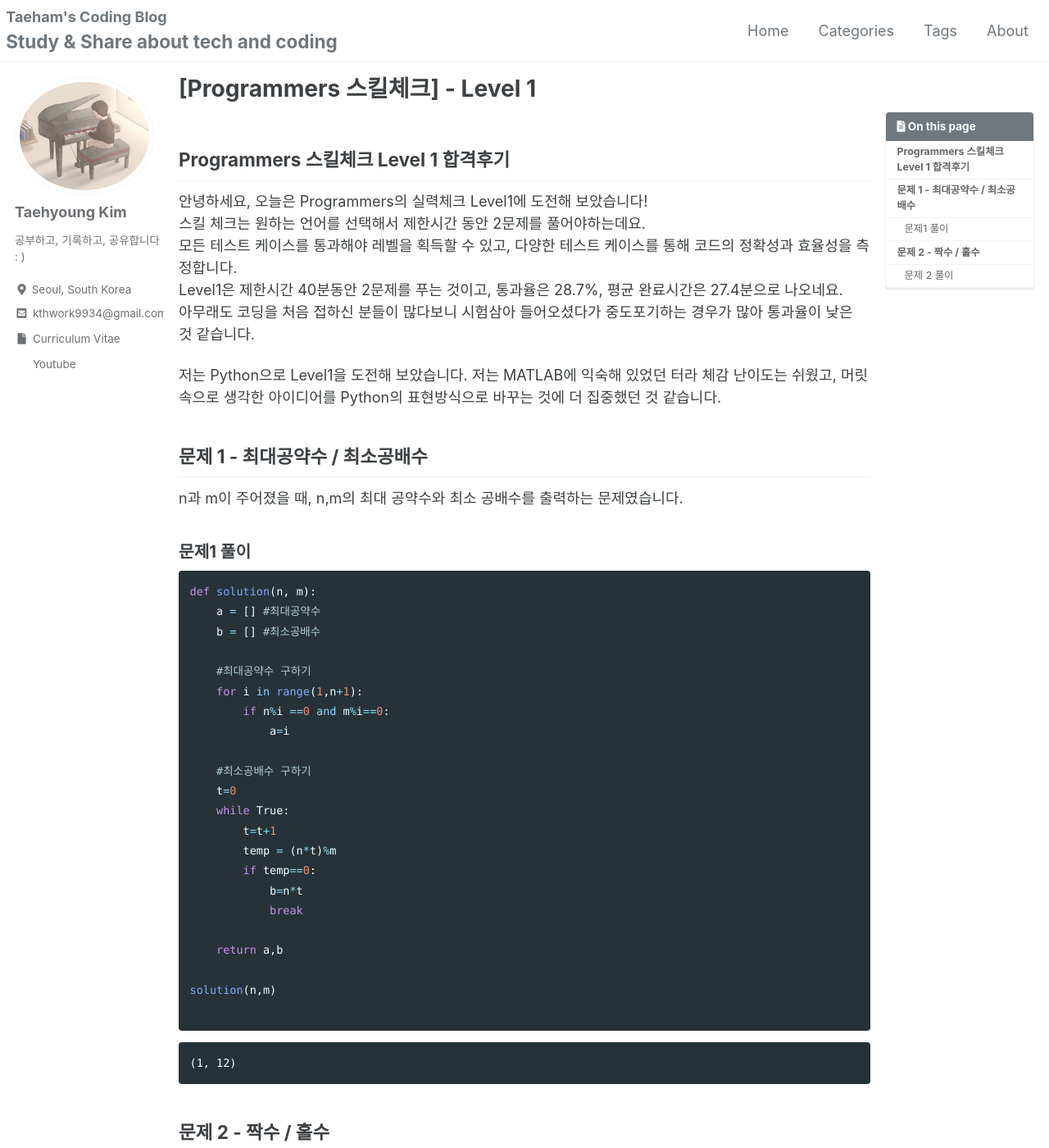
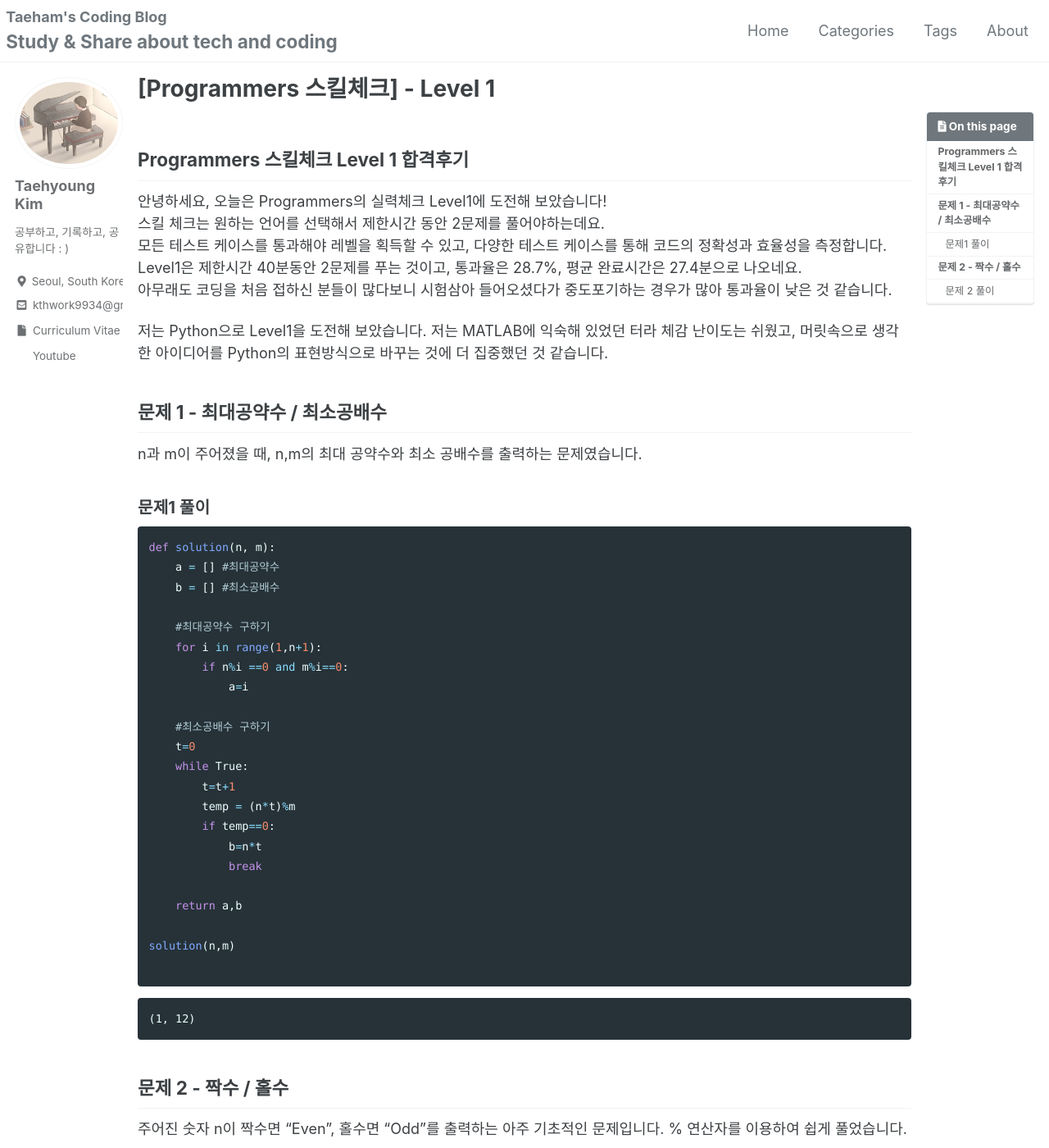
Before and after one commit to kthworks/kthworks.github.io, a Jekyll site: the page built from _posts/2021-06-25-programmers-level1.md, in a window 1280 px wide and 1400 px high. Shown: the whole window at 82% size. Built offline with Jekyll 4.4.1, drawn with Linux system fonts in a browser that asks for light colours; cached includes are drawn as plain includes.

Commit message:
Update _variables.scss

```diff
--- a/_sass/minimal-mistakes/_variables.scss
+++ b/_sass/minimal-mistakes/_variables.scss
@@ -151,9 +151,10 @@
    Grid
    ========================================================================== */
 
-$right-sidebar-width-narrow: 150px !default;
-$right-sidebar-width: 200px !default;
-$right-sidebar-width-wide: 250px !default;
+$right-sidebar-width-narrow: 100px !default;
+$right-sidebar-width: 150px !default;
+$right-sidebar-width-wide: 200px !default;
+
 // $right-sidebar-width-narrow: 200px !default;
 // $right-sidebar-width: 300px !default;
 // $right-sidebar-width-wide: 400px !default;
```
